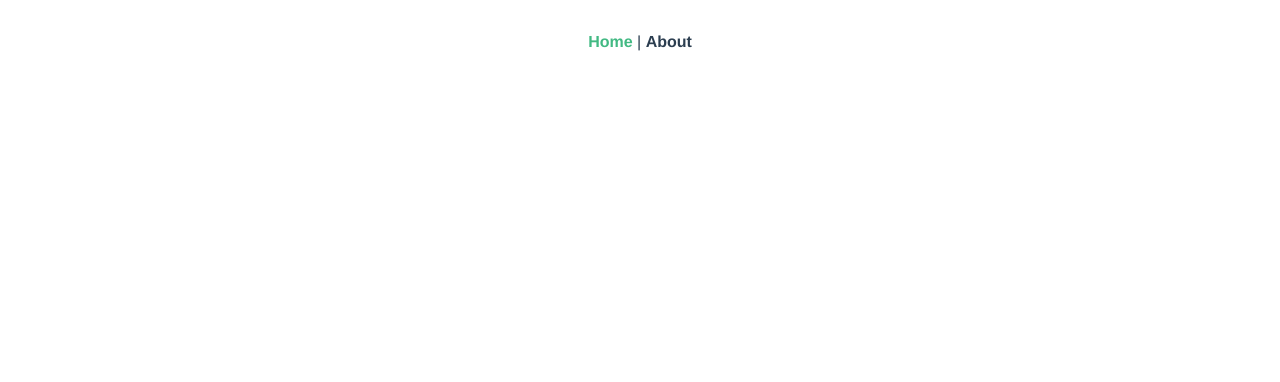
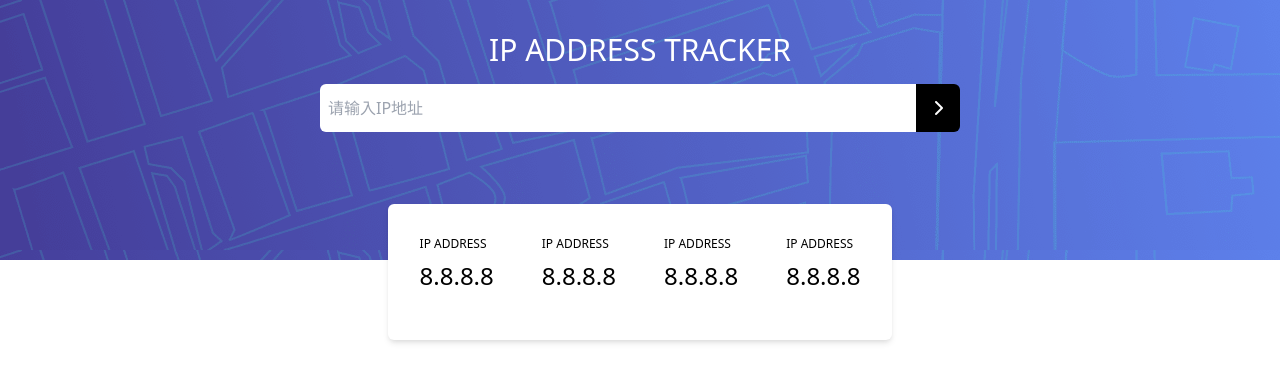
Before and after one commit to LinBei905/IP-Addres-Tracker, a Vue app: page / in a window 1280 px wide. Before the commit this address had no page. Shown: the top 382 px of the page. Built offline with nearby package versions, Linux system fonts and the light colour scheme.

Commit message:
static page

```diff
--- a/public/index.html
+++ b/public/index.html
@@ -1,17 +1,24 @@
 <!DOCTYPE html>
 <html lang="">
+
 <head>
   <meta charset="utf-8">
   <meta http-equiv="X-UA-Compatible" content="IE=edge">
   <meta name="viewport" content="width=device-width,initial-scale=1.0">
   <link rel="icon" href="<%= BASE_URL %>favicon.ico">
-    <title><%= htmlWebpackPlugin.options.title %></title>
+  <link href="https://cdn.bootcdn.net/ajax/libs/font-awesome/6.1.2/css/all.css" rel="stylesheet">
+  <title>
+    <%= htmlWebpackPlugin.options.title %>
+  </title>
 </head>
+
 <body>
   <noscript>
-      <strong>We're sorry but <%= htmlWebpackPlugin.options.title %> doesn't work properly without JavaScript enabled. Please enable it to continue.</strong>
+    <strong>We're sorry but <%= htmlWebpackPlugin.options.title %> doesn't work properly without JavaScript enabled.
+        Please enable it to continue.</strong>
   </noscript>
   <div id="app"></div>
   <!-- built files will be auto injected -->
 </body>
+
 </html>
--- a/src/App.vue
+++ b/src/App.vue
@@ -1,30 +1,3 @@
 <template>
-  <div id="nav">
-    <router-link to="/">Home</router-link> |
-    <router-link to="/about">About</router-link>
-  </div>
-  <router-view/>
+  <router-view />
 </template>
-
-<style lang="scss">
-#app {
-  font-family: Avenir, Helvetica, Arial, sans-serif;
-  -webkit-font-smoothing: antialiased;
-  -moz-osx-font-smoothing: grayscale;
-  text-align: center;
-  color: #2c3e50;
-}
-
-#nav {
-  padding: 30px;
-
-  a {
-    font-weight: bold;
-    color: #2c3e50;
-
-    &.router-link-exact-active {
-      color: #42b983;
-    }
-  }
-}
-</style>
--- /dev/null
+++ b/src/components/IPInfo/components/InfoItem.vue
@@ -0,0 +1,14 @@
+<template>
+  <div class="flex flex-col">
+    <h3 class="text-xs mb-2 uppercase">IP address</h3>
+    <span class="text-2xl">8.8.8.8</span>
+  </div>
+</template>
+
+<script>
+export default {
+  setup() {
+    return {}
+  }
+}
+</script>
--- /dev/null
+++ b/src/components/IPInfo/index.vue
@@ -0,0 +1,23 @@
+<template>
+  <div
+    class="absolute flex flex-col -bottom-64 lg:-bottom-20 lg:flex-row bg-white gap-y-4 gap-x-12
+    px-8 pt-8 pb-12 rounded-md shadow-md"
+  >
+    <InfoItem></InfoItem>
+    <InfoItem></InfoItem>
+    <InfoItem></InfoItem>
+    <InfoItem></InfoItem>
+  </div>
+</template>
+
+<script>
+import InfoItem from './components/InfoItem.vue'
+export default {
+  components: {
+    InfoItem
+  },
+  setup() {
+    return {}
+  }
+}
+</script>
--- a/src/router/index.js
+++ b/src/router/index.js
@@ -6,6 +6,9 @@ const routes = [
     path: "/",
     name: "Home",
     component: Home,
+    meta: {
+      title: 'IP Address Tracker'
+    }
   },
 ];
 
@@ -13,5 +16,8 @@ const router = createRouter({
   history: createWebHistory(process.env.BASE_URL),
   routes,
 });
-
+router.beforeEach((to, from, next) => {
+  document.title = to.meta.title
+  next()
+})
 export default router;
--- a/src/views/Home.vue
+++ b/src/views/Home.vue
@@ -1,16 +1,35 @@
 <template>
-  <div class="home">
-    <!-- <img alt="Vue logo" src="../assets/logo.png" /> -->
-    <!-- <HelloWorld msg="Welcome to Your Vue.js App"/> -->
+  <div class="flex flex-col h-screen max-h-screen">
+    <!-- nav -->
+    <div class="flex justify-center relative bg-hero-pattern px-4 pt-8 pb-32">
+      <!-- input -->
+      <div class="w-full max-w-screen-sm">
+        <h1 class="text-white text-center text-3xl pb-4 uppercase">
+          ip address tracker
+        </h1>
+        <div class="flex">
+          <input
+            class="flex-1 py-3 px-2 rounded-tl-md rounded-bl-md focus:outline-none"
+            type="text"
+            placeholder="请输入IP地址"
+          />
+          <i
+            class="bg-black  text-white px-4 rounded-tr-md rounded-br-md flex items-center fas fa-chevron-right"
+            aria-hidden="true"
+          ></i>
+        </div>
+      </div>
+      <IPInfo></IPInfo>
+    </div>
   </div>
 </template>
 
 <script>
-// @ is an alias to /src
-// import HelloWorld from '@/components/HelloWorld.vue'
-
+import IPInfo from '../components/IPInfo'
 export default {
   name: 'Home',
-  components: {}
+  components: {
+    IPInfo
+  }
 }
 </script>
--- a/tailwind.config.js
+++ b/tailwind.config.js
@@ -2,7 +2,11 @@ module.exports = {
   purge: { content: ['./public/**/*.html', './src/**/*.vue'] },
   darkMode: false, // or 'media' or 'class'
   theme: {
-    extend: {},
+    extend: {
+      backgroundImage: {
+        'hero-pattern': "url('pattern-bg.png')",
+      }
+    },
   },
   variants: {
     extend: {},
```
Lines whose indentation alone changed are shown as unchanged.
